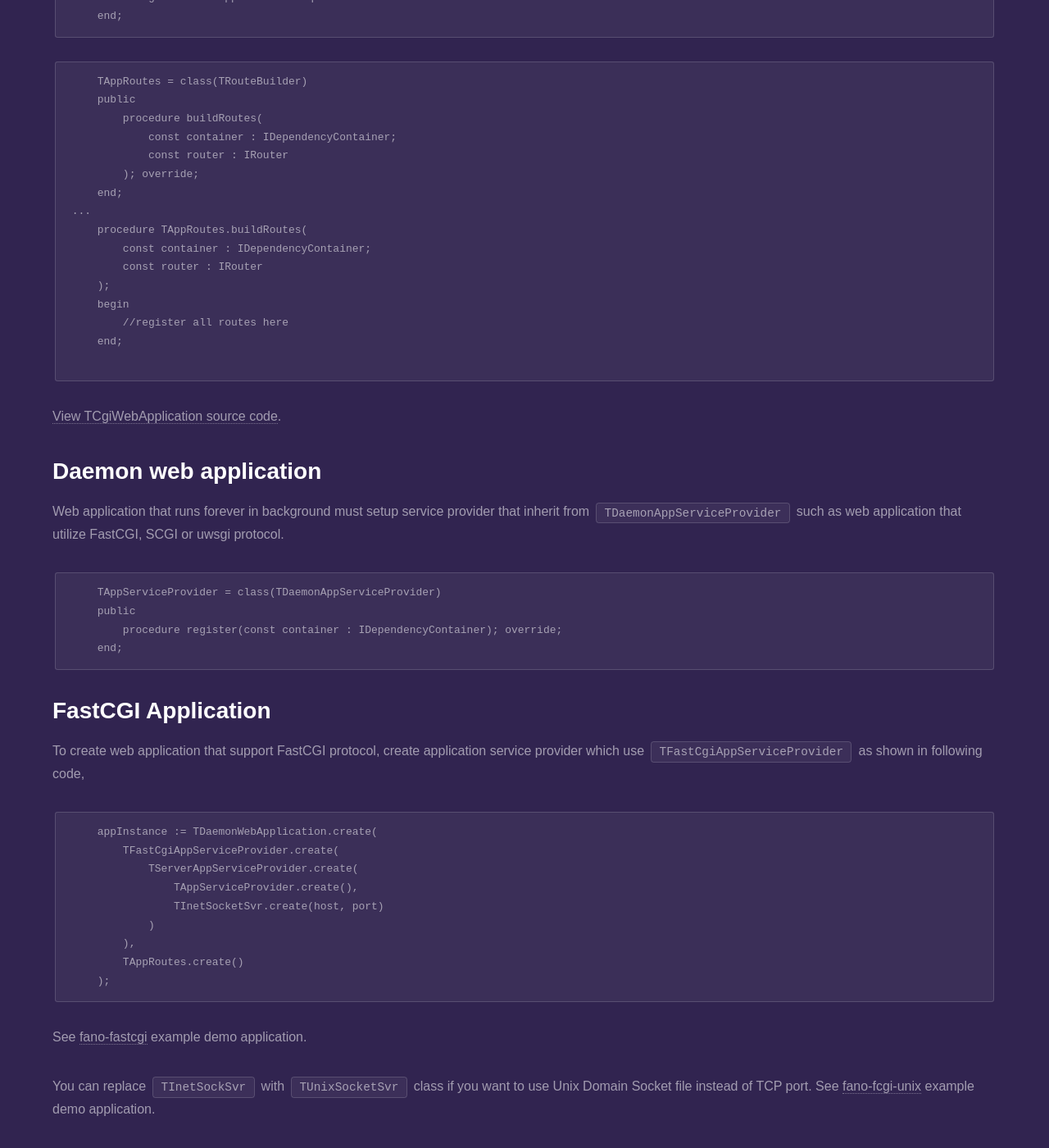
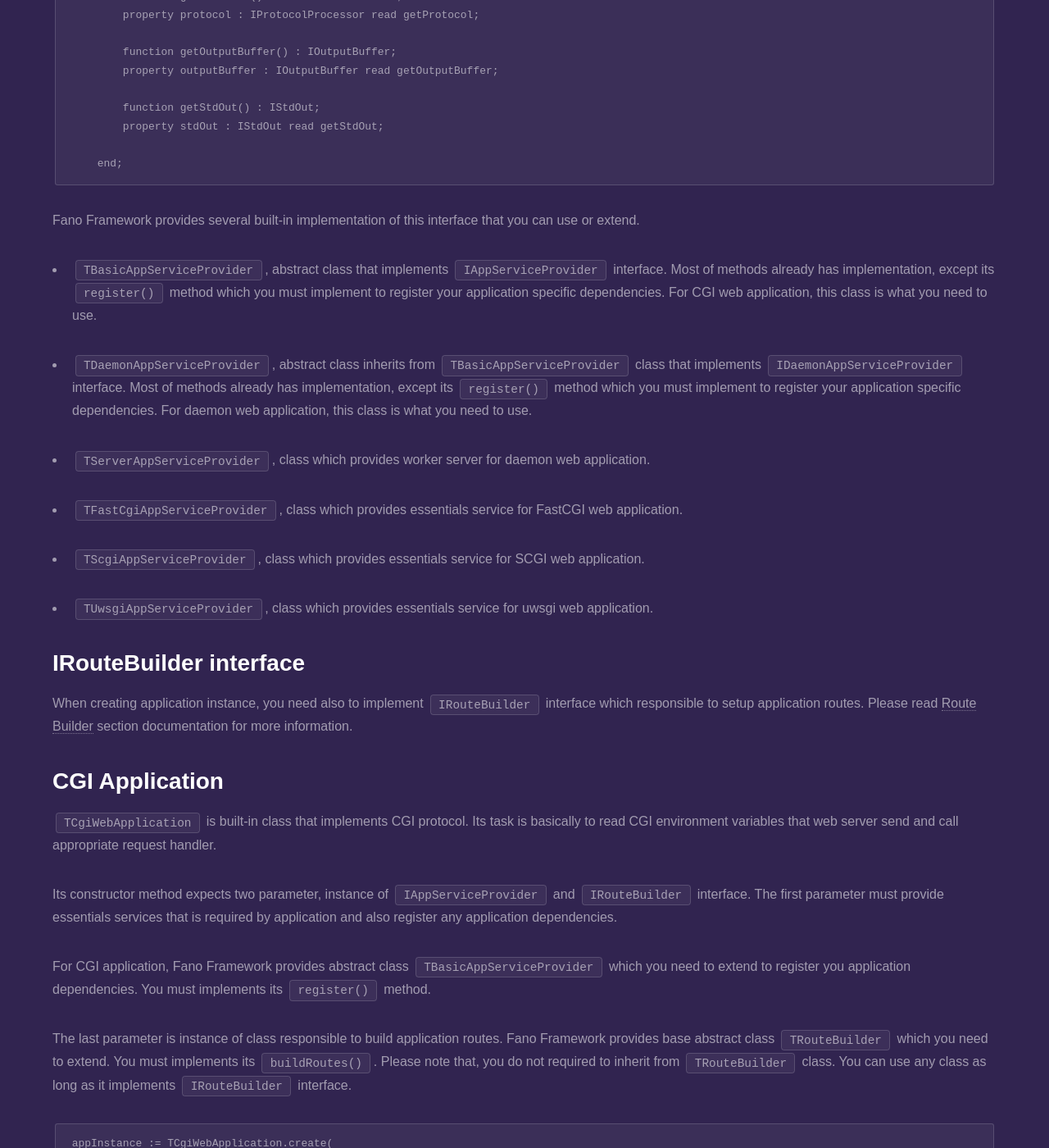
Before and after one commit to fanoframework/fanoframework.github.io, a Jekyll site: the page built from working-with-application/index.md, in a window 1280 px wide and 1400 px high, scrolled down 1590 px. Shown: the whole window at 82% size. Built offline with Jekyll 4.4.1, drawn with Linux system fonts in a browser that asks for light colours; our own code applies the rules of GitHub Pages for plain Markdown files; some of the changed text lies outside the part shown.

Commit message:
add section about route builder

````diff
--- a/working-with-application/index.md
+++ b/working-with-application/index.md
@@ -18,6 +18,70 @@
 
 - `TCgiWebApplication`, CGI web application that implement CGI protocol. It is basically just shell application which run and then terminate after completing its job.
 - `TDaemonWebApplication`, is web application that run forever and listen for request until it is terminated manually. This is used mostly for FastCGI, SCGI and uwsgi web application.
+
+## IAppServiceProvider interface
+
+`TCgiWebApplication`  depends on instance of `IAppServiceProvider` interface while `TDaemonWebApplication` depends on `IDaemonAppServiceProvider`. They provide essential services for application. Following code is declaration of this interface.
+
+```
+type
+
+    IAppServiceProvider = interface(IServiceProvider)
+        ['{41032A70-F31D-45A6-AE26-574888BE4D07}']
+        function getContainer() : IDependencyContainer;
+        property container : IDependencyContainer read getContainer;
+
+        function getErrorHandler() : IErrorHandler;
+        property errorHandler : IErrorHandler read getErrorHandler;
+
+        function getDispatcher() : IDispatcher;
+        property dispatcher : IDispatcher read getDispatcher;
+
+        function getEnvironment() : ICGIEnvironment;
+        property env : ICGIEnvironment read getEnvironment;
+
+        function getRouter() : IRouter;
+        property router : IRouter read getRouter;
+
+        function getStdIn() : IStdIn;
+        property stdIn : IStdIn read getStdIn;
+    end;
+
+    IDaemonAppServiceProvider = interface(IAppServiceProvider)
+        ['{4FF6129E-171F-429C-BE5B-7A8B941D3626}']
+
+        function getServer() : IRunnableWithDataNotif;
+        property server : IRunnableWithDataNotif read getServer;
+
+        function getProtocol() : IProtocolProcessor;
+        property protocol : IProtocolProcessor read getProtocol;
+
+        function getOutputBuffer() : IOutputBuffer;
+        property outputBuffer : IOutputBuffer read getOutputBuffer;
+
+        function getStdOut() : IStdOut;
+        property stdOut : IStdOut read getStdOut;
+
+    end;
+```
+
+Fano Framework provides several built-in implementation of this interface that you can use or extend.
+
+- `TBasicAppServiceProvider`, abstract class that implements `IAppServiceProvider` interface. Most of methods already has implementation, except its `register()` method which you must implement to register your application specific dependencies. For CGI web application, this class is what you need to use.
+
+- `TDaemonAppServiceProvider`, abstract class inherits from `TBasicAppServiceProvider` class that implements `IDaemonAppServiceProvider` interface. Most of methods already has implementation, except its `register()` method which you must implement to register your application specific dependencies. For daemon web application, this class is what you need to use.
+
+- `TServerAppServiceProvider`, class which provides worker server for daemon web application.
+
+- `TFastCgiAppServiceProvider`, class which provides essentials service for FastCGI web application.
+
+- `TScgiAppServiceProvider`, class which provides essentials service for SCGI web application.
+
+- `TUwsgiAppServiceProvider`, class which provides essentials service for uwsgi web application.
+
+## IRouteBuilder interface
+
+When creating application instance, you need also to implement `IRouteBuilder` interface which responsible to setup application routes. Please read [Route Builder](/working-with-router#route-builder) section documentation for more information.
 
 ## CGI Application
 
@@ -73,7 +137,7 @@
 
 ## Daemon web application
 
-Web application that runs forever in background must setup service provider that inherit from `TDaemonAppServiceProvider` such as web application that utilize FastCGI, SCGI or uwsgi  protocol.
+Web application that runs forever in background must setup service provider that inherit from `TDaemonAppServiceProvider` such as web application that utilize FastCGI, SCGI or uwsgi  protocol because application depends on `IDaemonAppServiceProvider` interface.
 
 ```
     TAppServiceProvider = class(TDaemonAppServiceProvider)
````
Also changed, not shown: working-with-router/index.md (+2 -2 lines).
